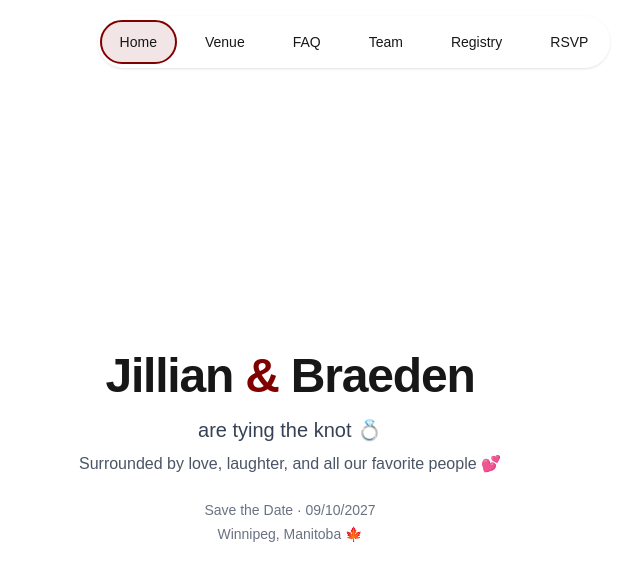
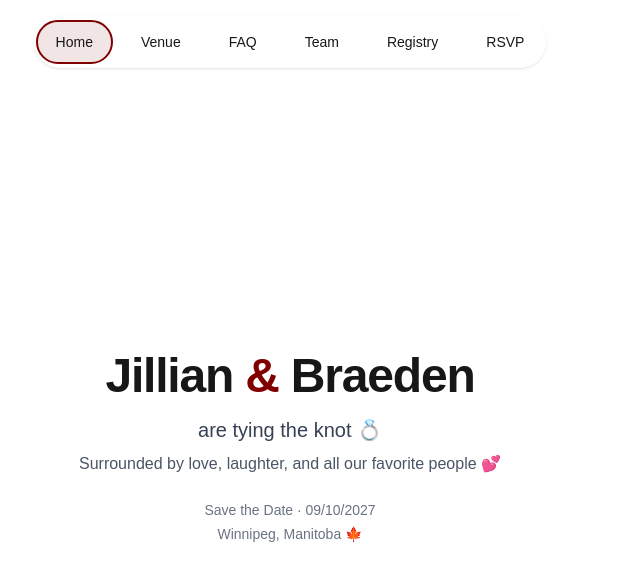
Before and after one commit to jimanguba/wedding, a Next.js app: page / in a window 1280 px wide. Shown: the top 580 px of the page, without its empty margins (350-990 px from the left). Built offline with nearby package versions, Linux system fonts and the light colour scheme.

Commit message:
fix: centering issue on navbar

```diff
--- a/components/NavBar.js
+++ b/components/NavBar.js
@@ -29,7 +29,7 @@ export default function Navbar() {
   }, []);
 
   return (
-    <nav className="fixed top-4 left-0 right-0 mx-auto w-full px-2 sm:left-1/2 sm:-translate-x-1/2 sm:max-w-lg sm:px-4 bg-white/80 dark:bg-[#2C2C2E]/80 backdrop-blur-sm rounded-full py-3 shadow z-50 overflow-x-auto sm:overflow-x-visible">
+    <nav className="fixed top-4 left-1/2 -translate-x-1/2 w-full max-w-lg px-4 bg-white/80 dark:bg-[#2C2C2E]/80 backdrop-blur-sm rounded-full py-3 shadow z-50 overflow-x-auto sm:overflow-x-visible">
       <ul className="relative flex justify-start sm:justify-center gap-2 sm:gap-4 text-sm font-medium whitespace-nowrap px-4">
         {sections.map((id) => (
           <li key={id} className="relative">
```
